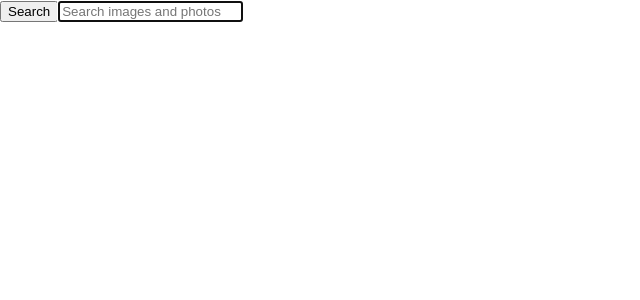
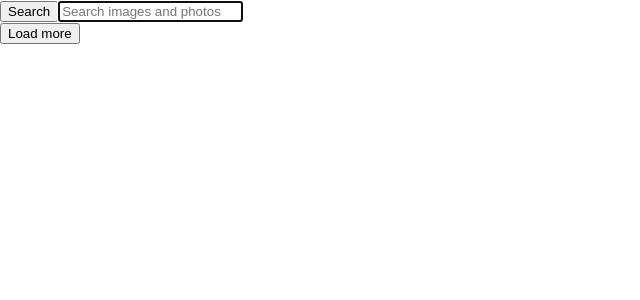
Before and after one commit to theUncleOleh/goit-react-hw-03-image-finder, a React (Create React App) app: page / in a window 1280 px wide. Shown: the top 300 px of the page, without its empty margins (0-640 px from the left). Built offline with nearby package versions, Linux system fonts and the light colour scheme.

Commit message:
add button

```diff
--- a/src/App.js
+++ b/src/App.js
@@ -21,12 +21,9 @@ class App extends PureComponent {
       )
         .then((res) => res.json())
         .then((data) => {
-          this.setState({ pictures: data.hits });
-          // this.setState((prevState) => ({
-
-          //   pictures: [...prevState.pictures, ...data.hits],
-          //   }));
-          // });
+          this.setState((prevState) => ({
+            pictures: [...prevState.pictures, ...data.hits],
+          }));
         });
     }
   }
@@ -57,5 +54,4 @@ class App extends PureComponent {
     );
   }
 }
-
 export default App;
--- /dev/null
+++ b/src/Button/Button.js
@@ -0,0 +1,7 @@
+import React from "react";
+
+const Button = () => {
+  return <button>Load more</button>;
+};
+
+export default Button;
--- a/src/ImageGallery/ImageGallery.js
+++ b/src/ImageGallery/ImageGallery.js
@@ -1,9 +1,11 @@
 import React from "react";
 import s from "./ImageGallery.module.css";
 import ImageGalleryItem from "../ImageGalleryItem/ImageGalleryItem";
+import Button from "../Button/Button";
 
 const ImageGallery = ({ pictures }) => {
   return (
+    <>
       <ul className={s.gallery}>
         {pictures.map(({ id, webformatURL, tags }) => (
           <li key={id} className={s.galleryItem}>
@@ -12,6 +14,8 @@ const ImageGallery = ({ pictures }) => {
         ))}
         {/* набор ли с картинками */}
       </ul>
+      <Button />
+    </>
   );
 };
 
```
Also changed, not shown: src/Button/Button.module.css (added), src/Button/index.js (added), src/Loader/Loader.js (added), src/Loader/Loader.module.css (added), src/Loader/index.js (added), src/Modal/Modal.js (added), src/Modal/Modal.module.css (added), src/Modal/index.js (added), 1 other file (tests, documents, lock files or other folders). Lines whose indentation alone changed are shown as unchanged.
